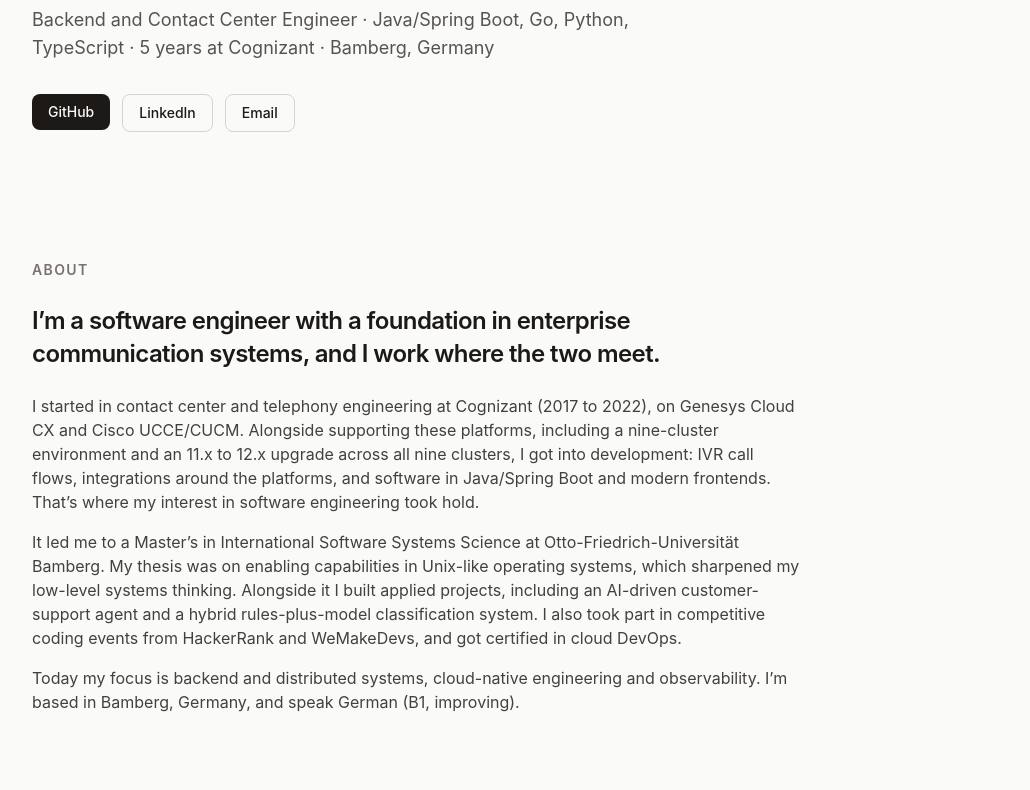
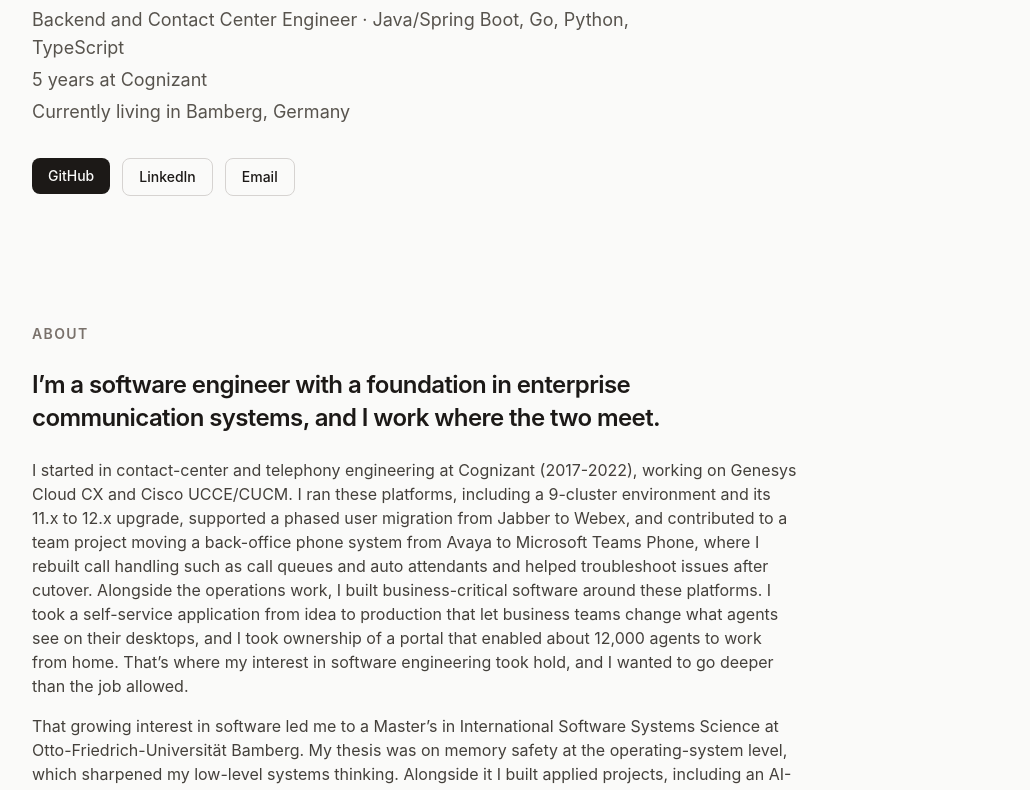
Before and after one commit to sanketh-sg/sanketh-sg.github.io, an Astro site: page / in a window 1280 px wide. Shown: the part 266-1056 px from the top of the page, without its empty margins (120-1150 px from the left). Built offline with nearby package versions, Linux system fonts and the light colour scheme; Astro itself is replaced by a stand-in of ours.

Commit message:
refactor: remove case studies section; update profile and experience details

```diff
--- a/src/components/Experience.astro
+++ b/src/components/Experience.astro
@@ -10,6 +10,7 @@ import { experience } from '../data/site';
       <h3 class="text-xl font-semibold tracking-tight">{experience.company}</h3>
       <p class="text-sm text-stone-500 dark:text-stone-400">{experience.period}</p>
     </div>
+    <p class="mt-1 text-sm text-stone-600 dark:text-stone-400">{experience.role}</p>
 
     <div class="mt-6 grid gap-8 md:grid-cols-2 lg:grid-cols-3">
       {experience.groups.map((g) => (
--- a/src/components/Header.astro
+++ b/src/components/Header.astro
@@ -17,7 +17,7 @@ const link =
     <a href="#top" class="text-xl font-bold tracking-tight sm:text-2xl">{profile.name}</a>
 
     <!-- One nav: a scrollable second row on phones, inline on wider screens. -->
-    <nav aria-label="Sections" class="order-last -mx-2 w-full overflow-x-auto py-2 sm:order-none sm:mx-0 sm:ml-auto sm:w-auto sm:py-0">
+    <nav aria-label="Sections" class="order-last -mx-2 w-full overflow-x-auto overflow-y-hidden py-2 sm:order-none sm:mx-0 sm:ml-auto sm:w-auto sm:shrink-0 sm:overflow-visible sm:py-0">
       <ul class="flex gap-1 text-sm whitespace-nowrap">
         {nav.map((n) => <li><a class={link} href={n.href}>{n.label}</a></li>)}
       </ul>
--- a/src/components/Intro.astro
+++ b/src/components/Intro.astro
@@ -4,9 +4,9 @@ import { profile } from '../data/site';
 
 <section class="mx-auto max-w-5xl px-4 pt-20 pb-16 sm:px-6 sm:pt-28">
   <h1 class="max-w-3xl text-4xl leading-tight font-bold tracking-tight sm:text-6xl">{profile.name}</h1>
-  <p class="mt-5 max-w-2xl text-lg text-stone-600 dark:text-stone-400">
-    {profile.subline} · {profile.location}
-  </p>
+  <div class="mt-5 max-w-2xl space-y-1 text-lg text-stone-600 dark:text-stone-400">
+    {profile.subline.map((line) => <p>{line}</p>)}
+  </div>
   <ul class="mt-8 flex flex-wrap gap-3">
     {profile.links.map((l, i) => (
       <li>
--- a/src/data/site.ts
+++ b/src/data/site.ts
@@ -73,14 +73,13 @@ const lang = {
   typescript: brand.TypeScript,
 };
 export type ExperienceGroup = { title: string; points: string[] };
-export type CaseStudy = { name: string; problem: string; built: string; owned: string; delivery: string };
 
 const gh = (repo: string) => `https://github.com/sanketh-sg/${repo}`;
 const email = 'sankethsg2944@gmail.com';
 
 export const profile: {
   name: string;
-  subline: string;
+  subline: string[];
   location: string;
   email: string;
   links: Link[];
@@ -88,7 +87,11 @@ export const profile: {
   contactLine: string;
 } = {
   name: 'Sanketh S G',
-  subline: 'Backend and Contact Center Engineer · Java/Spring Boot, Go, Python, TypeScript · 5 years at Cognizant',
+  subline: [
+    'Backend and Contact Center Engineer · Java/Spring Boot, Go, Python, TypeScript',
+    '5 years at Cognizant',
+    'Currently living in Bamberg, Germany',
+  ],
   location: 'Bamberg, Germany',
   email,
   links: [
@@ -102,9 +105,10 @@ export const profile: {
 
 export const about: string[] = [
   'I’m a software engineer with a foundation in enterprise communication systems, and I work where the two meet.',
-  'I started in contact center and telephony engineering at Cognizant (2017 to 2022), on Genesys Cloud CX and Cisco UCCE/CUCM. Alongside supporting these platforms, including a nine-cluster environment and an 11.x to 12.x upgrade across all nine clusters, I got into development: IVR call flows, integrations around the platforms, and software in Java/Spring Boot and modern frontends. That’s where my interest in software engineering took hold.',
-  'It led me to a Master’s in International Software Systems Science at Otto-Friedrich-Universität Bamberg. My thesis was on enabling capabilities in Unix-like operating systems, which sharpened my low-level systems thinking. Alongside it I built applied projects, including an AI-driven customer-support agent and a hybrid rules-plus-model classification system. I also took part in competitive coding events from HackerRank and WeMakeDevs, and got certified in cloud DevOps.',
-  'Today my focus is backend and distributed systems, cloud-native engineering and observability. I’m based in Bamberg, Germany, and speak German (B1, improving).',
+  'I started in contact-center and telephony engineering at Cognizant (2017-2022), working on Genesys Cloud CX and Cisco UCCE/CUCM. I ran these platforms, including a 9-cluster environment and its 11.x to 12.x upgrade, supported a phased user migration from Jabber to Webex, and contributed to a team project moving a back-office phone system from Avaya to Microsoft Teams Phone, where I rebuilt call handling such as call queues and auto attendants and helped troubleshoot issues after cutover. Alongside the operations work, I built business-critical software around these platforms. I took a self-service application from idea to production that let business teams change what agents see on their desktops, and I took ownership of a portal that enabled about 12,000 agents to work from home. That’s where my interest in software engineering took hold, and I wanted to go deeper than the job allowed.',
+  'That growing interest in software led me to a Master’s in International Software Systems Science at Otto-Friedrich-Universität Bamberg. My thesis was on memory safety at the operating-system level, which sharpened my low-level systems thinking. Alongside it I built applied projects, including an AI-driven customer-support agent and a hybrid rules-plus-model classification system, and took part in competitive coding events. I’m also certified in cloud DevOps.',
+  'I follow my curiosity, and my interests have evolved with the work. Today I’m focused on backend and distributed systems, cloud-native engineering, and observability. I also enjoy the real-time communications side, with years of hands-on experience in contact center, UC, and CCaaS platforms. I’m looking for fullstack, backend, platform, or CCaaS engineering roles. Based in Bamberg, Germany (German B1, improving).',
+  'Core skills: Java · Spring Boot · Go · TypeScript · REST APIs · CI/CD & Cloud-native · Observability (LGTM) · SIP/VoIP · Genesys Cloud CX · Cisco UCCE/CUCM · Microsoft Teams Phone · Direct Routing · Contact Center (CCaaS) · LLM/AI Agents',
 ];
 
 export const featured: Project = {
@@ -169,10 +173,10 @@ export const projects: Project[] = [
 
 export const moreProjects: MoreProject[] = [
   {
-    name: 'cap-ramp',
-    tagline: 'Enterprise IT service-request and asset-management platform.',
-    tags: ['Vue'],
-    repo: gh('cap-ramp'),
+    name: 'Full-stack coursework (University of Helsinki)',
+    tagline: 'React, Node, Express, MongoDB and GraphQL, including a phonebook application deployed on Render, with tests and linting.',
+    tags: ['React', 'Node.js', 'Express', 'MongoDB', 'GraphQL'],
+    repo: gh('fullstack-uni-helsinki'),
   },
   {
     name: 'Multimodal message router',
@@ -196,61 +200,48 @@ export const moreProjects: MoreProject[] = [
 
 export const experience: {
   company: string;
+  role: string;
   period: string;
   groups: ExperienceGroup[];
 } = {
   company: 'Cognizant Technology Solutions',
-  period: '2017 to 2022',
+  role: 'Senior Developer - Unified Communications · Bengaluru, India',
+  period: 'Nov 2017 to Sep 2022',
   groups: [
     {
-      title: 'Backend & integration',
+      title: 'Applications & delivery',
       points: [
-        'Built REST-to-SOAP middleware (Node.js) so REST-only clients could drive legacy Cisco CUCM/UCCX SOAP/AXL backends, with unified error handling, which removed recurring integration conflicts.',
-        'Built a Python, OAuth-secured migration tool moving contact center configuration from on-prem Cisco UCCX to Webex Contact Center.',
-        "Designed a Genesys Cloud ↔ Salesforce integration that pops the caller's record for agents and logs calls automatically, removing manual lookup and post-call data entry.",
-        'Handled L2 and L3 incidents on Cisco UC and Genesys Cloud platforms, working vendor and client escalations through to resolution.',
+        'Built a full-stack self-service application (Java backend, React frontend) that lets business teams schedule banner messages for contact center agents on their Finesse desktops, replacing manual database updates and email requests. Users search and select agent teams, schedule in UTC, and get input validation in the form; banners appear and disappear automatically.',
+        'Took the banner application from idea to production: pitched it to my manager, agreed requirements with the client, delivered it in two-week agile sprints with Jira through lab, non-production and production with client approval, and trained the requesting teams.',
+        'Took ownership of a Spring Boot and React web portal that gave about 12,000 agents working from home their telephony numbers, in a 40-day project with a team of more than ten people. It exposes three REST endpoints and ships as one deployable jar.',
+        'Ran both applications as two instances behind a load balancer, with rolling deployments, smoke tests after each release, and monitoring of availability and request errors.',
+        'Built and owned a GitHub Actions CI/CD pipeline: build, automated tests, SonarQube static analysis, OWASP dependency check, versioned artifacts in AWS CodeArtifact, automated deployment through lab and non-production, manual approval before production.',
+        'Wrote JUnit unit tests, database integration tests, API tests, Jest frontend tests and Playwright end-to-end tests, working toward an 85% coverage target.',
+        'Mentored four junior engineers and ran standups and sprint planning.',
       ],
     },
     {
-      title: 'Contact center & UC platforms',
+      title: 'Genesys Cloud CX & integrations',
       points: [
-        'Supported a cluster-by-cluster 11.x to 12.x upgrade across all nine clusters: pre-upgrade backups, testing after each phase, monitoring, and Cisco TAC cases followed through to resolution.',
-        'Supported the migration of users from Jabber to Webex, starting with a pilot and moving further users across clusters in phases.',
-        'Contributed as a junior engineer to a team project migrating a back-office phone system from Avaya to Microsoft Teams Phone: documented existing call handling, rebuilt call queues, auto attendants, hunt groups and holiday schedules in Teams, and helped troubleshoot post-cutover issues.',
-        'Configured Genesys Cloud CX queues, skill-based routing, wrap-up codes and SIP telephony integrations.',
-        'Designed inbound, outbound and in-queue IVR flows in Genesys Architect, including a self-service flow where callers reset PINs via chained REST calls.',
+        'Configured and administered Genesys Cloud CX queues, skills-based routing, wrap-up codes and SIP telephony integrations for enterprise clients in a hybrid contact center.',
+        'Designed inbound, outbound and in-queue IVR flows in Genesys Architect, connecting routing logic to business requirements and REST-based services.',
+        'Built a Genesys Cloud CX to Salesforce screen-pop and call-logging integration through Architect flows, so agents no longer searched for accounts or entered call data by hand.',
+        'Built REST-to-SOAP middleware (Node.js, and also as a Django REST Framework layer) connecting Cisco UCCX REST APIs with CUCM SOAP and AXL services, so routine telephony administration needed less manual work.',
       ],
     },
     {
-      title: 'Full-stack & delivery',
+      title: 'Cisco & Microsoft UC platforms',
       points: [
-        'Built a full-stack self-service application (Java backend, React frontend) that lets business teams schedule banner messages for contact center agents, replacing manual database updates and email requests. Users select agent teams and schedule in UTC, with input validation in the form. Taken from idea to production through lab, non-production and production with client approval.',
-        'Took ownership of a Spring Boot and React web portal that gave about 12,000 agents working from home their telephony numbers, in a 40-day project with a team of more than ten people.',
-        'Ran both applications as two instances behind a load balancer with rolling deployments and smoke tests.',
-        'Wrote JUnit unit tests, database integration tests, API tests, Jest frontend tests and Playwright end-to-end tests, working toward an 85% coverage target.',
-        'Built and owned a GitHub Actions CI/CD pipeline: build, automated tests, SonarQube static analysis, OWASP dependency check, versioned artifacts in AWS CodeArtifact, automated deployment through lab and non-production, manual approval before production.',
-        'Mentored four junior engineers and ran standups and sprint planning.',
+        'Administered a nine-cluster Cisco UCCE and CUCM environment for a 24/7 contact center operation.',
+        'Supported a cluster-by-cluster 11.x to 12.x upgrade across all nine clusters: pre-upgrade backups, testing after each phase, monitoring, and Cisco TAC cases followed through to resolution.',
+        'Handled L2 and L3 incidents on Cisco UC and Genesys Cloud platforms, working vendor and client escalations through to resolution.',
+        'Administered Oracle session border controllers (call-blocking rules and call routing for new office builds), set up and troubleshot SIP trunks for office deployments, and wrote IVR call flows on Cisco UCCX.',
+        'Supported the migration of users from Jabber to Webex alongside a senior engineer, starting with a pilot and moving further users across clusters in phases: provisioned users and service profiles and gave post-deployment support.',
+        'Contributed as a junior engineer to a team project migrating a back-office phone system from Avaya to Microsoft Teams Phone: documented existing call handling, rebuilt call queues, auto attendants, hunt groups and holiday schedules in Teams, and helped troubleshoot post-cutover issues with Microsoft engineers.',
       ],
     },
   ],
 };
-
-export const caseStudies: CaseStudy[] = [
-  {
-    name: 'Work-from-home agent telephony portal',
-    problem: 'About 12,000 agents working from home needed their telephony numbers.',
-    built: 'A Spring Boot and React web portal that gave agents their telephony numbers.',
-    owned: 'I took ownership of the portal, working in a team of more than ten people.',
-    delivery: 'A 40-day project. Ran as two instances behind a load balancer with rolling deployments and smoke tests.',
-  },
-  {
-    name: 'Agent banner message scheduler',
-    problem: 'Business teams scheduled banner messages for contact center agents through manual database updates and email requests.',
-    built: 'A full-stack self-service application (Java backend, React frontend). Users select agent teams and schedule in UTC, with input validation in the form.',
-    owned: 'I built the application and took it from idea to production.',
-    delivery: 'Moved through lab, non-production and production with client approval. Ran as two instances behind a load balancer with rolling deployments and smoke tests.',
-  },
-];
 
 export const certifications: { name: string; period: string }[] = [
   { name: 'Oracle Cloud Infrastructure (OCI) DevOps Professional', period: '2025' },
--- a/src/pages/index.astro
+++ b/src/pages/index.astro
@@ -5,7 +5,6 @@ import Intro from '../components/Intro.astro';
 import About from '../components/About.astro';
 import Work from '../components/Work.astro';
 import Experience from '../components/Experience.astro';
-import CaseStudies from '../components/CaseStudies.astro';
 import Skills from '../components/Skills.astro';
 import Education from '../components/Education.astro';
 import Contact from '../components/Contact.astro';
@@ -22,7 +21,6 @@ import Footer from '../components/Footer.astro';
     <About />
     <Work />
     <Experience />
-    <CaseStudies />
     <Skills />
     <Education />
     <Contact />
--- a/tests/build.test.ts
+++ b/tests/build.test.ts
@@ -48,7 +48,7 @@ test('footer shows the copyright line', () => {
 });
 
 test('every content section exists and every in-page anchor resolves', () => {
-  for (const id of ['about', 'work', 'experience', 'case-studies', 'skills', 'education', 'contact']) {
+  for (const id of ['about', 'work', 'experience', 'skills', 'education', 'contact']) {
     assert.ok(html.includes(`id="${id}"`), id);
   }
   for (const [, id] of html.matchAll(/href="#([^"]+)"/g)) {
@@ -64,7 +64,7 @@ test('page carries the confirmed contact and profile facts', () => {
     'Cognizant Technology Solutions',
     'Bamberg, Germany',
     'Otto-Friedrich-Universität Bamberg',
-    'German (B1',
+    'German B1',
     'Oct 2022 – Mar 2026',
     'Acharya Institute of Technology',
     'Mar 2013 – Aug 2017',
--- a/tests/data.test.ts
+++ b/tests/data.test.ts
@@ -36,17 +36,16 @@ test('message router links its repo', () => {
 
 test('experience is one Cognizant entry with three groups, platforms included', () => {
   assert.equal(experience.company, 'Cognizant Technology Solutions');
-  assert.equal(experience.period, '2017 to 2022');
+  assert.equal(experience.period, 'Nov 2017 to Sep 2022');
   assert.deepEqual(experience.groups.map((g) => g.title), [
-    'Backend & integration', 'Contact center & UC platforms', 'Full-stack & delivery',
+    'Applications & delivery', 'Genesys Cloud CX & integrations', 'Cisco & Microsoft UC platforms',
   ]);
 });
 
 test('about tells the story from Cognizant to Bamberg to today', () => {
   const text = site.about.join(' ');
   assert.ok(site.about.length >= 3);
-  assert.doesNotMatch(text, /memory safety/i);
-  for (const s of ['Cognizant', 'Genesys Cloud CX', 'enabling capabilities in Unix-like operating systems', 'observability', 'German (B1']) {
+  for (const s of ['Cognizant', 'Genesys Cloud CX', 'memory safety', 'observability', 'German B1', 'Core skills:']) {
     assert.ok(text.includes(s), s);
   }
 });
@@ -100,8 +99,16 @@ test('education lists the Bamberg master with its thesis, and the BSc', () => {
   assert.equal(education[1].period, 'Mar 2013 – Aug 2017');
 });
 
-test('certifications and case studies are present', () => {
+test('certifications are listed and case studies are gone', () => {
   assert.deepEqual(site.certifications.map((c) => c.period), ['2025', '2019 to 2021']);
-  assert.equal(site.caseStudies.length, 2);
-  for (const c of site.caseStudies) for (const v of Object.values(c)) assert.ok(v.length > 0);
+  assert.equal('caseStudies' in site, false);
 });
+
+test('intro reads as three lines and cap-ramp is replaced', () => {
+  assert.deepEqual(profile.subline, [
+    'Backend and Contact Center Engineer · Java/Spring Boot, Go, Python, TypeScript',
+    '5 years at Cognizant',
+    'Currently living in Bamberg, Germany',
+  ]);
+  assert.ok(!moreProjects.some((p) => p.repo === gh('cap-ramp')));
+});
```
Also changed, not shown: src/components/CaseStudies.astro (deleted, +0 -28 lines).
